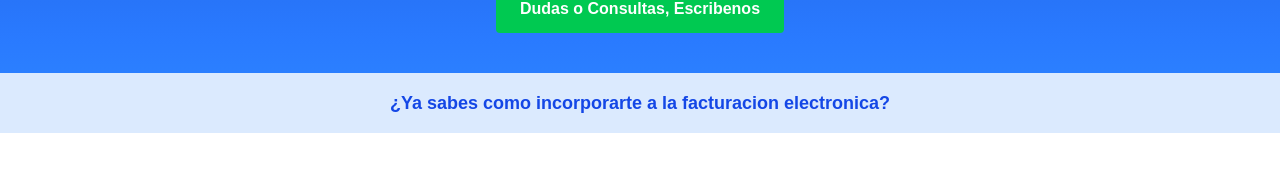
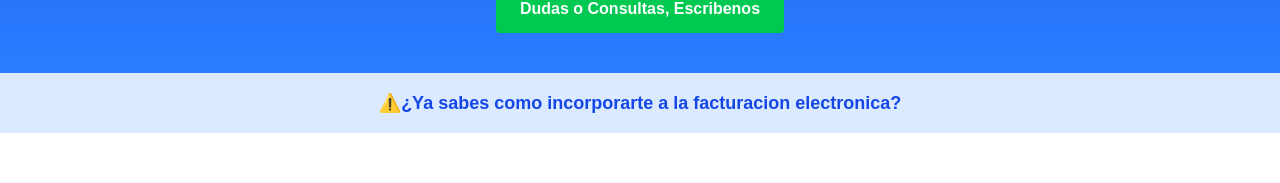
Before and after one commit to josrom2704/rm-asociados, a Next.js app: page / in a window 1280 px wide. Shown: the part 465-648 px from the top of the page. Built offline with nearby package versions, Linux system fonts and the light colour scheme.

Commit message:
Actualización de favicon y head

```diff
--- a/app/page.tsx
+++ b/app/page.tsx
@@ -41,7 +41,7 @@ export default function Home() {
         transition={{ delay: 0.3 }}
         viewport={{ once: true }}
       >
-        ¿Ya sabes como incorporarte a la facturacion electronica?
+        ⚠️¿Ya sabes como incorporarte a la facturacion electronica?
       </motion.section>
 
       <motion.section
```
